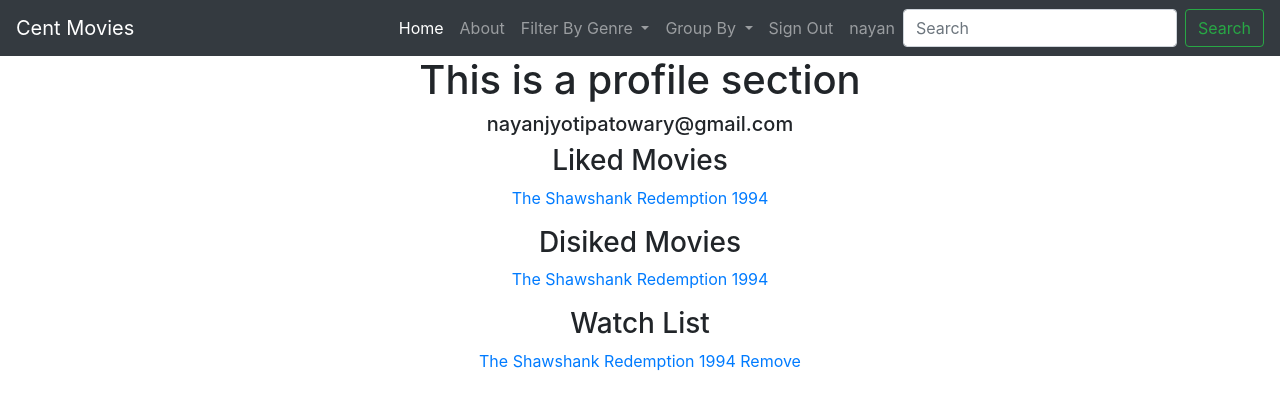
After one commit to 10nayan/Cent_Movies, a Django app: page /profile in a window 1280 px wide. The commit adds this page. Shown: the top 410 px of the page. Run offline with Django 3.2, Linux system fonts and the light colour scheme; a user stored in the database is signed in; data comes from the database, SQL or seed files in the repository; tables that the repository leaves empty hold one stand-in row (values such as "Sample post"); some libraries are stand-ins or nearby versions.

Commit message:
profile section added

```diff
--- a/movie/models.py
+++ b/movie/models.py
@@ -1,4 +1,5 @@
 from django.db import models
+from django.conf import settings
 # Create your models here.
 class Movies(models.Model):
     Director=models.CharField(max_length=30)
@@ -28,3 +29,12 @@ class Review(models.Model):
     Review=models.CharField(max_length=50)
     Date=models.DateField(auto_now_add=True)
     MovieLinked=models.ForeignKey(Movies, on_delete=models.CASCADE,related_name='movie_review')
+class Profile(models.Model):
+    Watch_list=models.ForeignKey(Movies, on_delete=models.CASCADE,related_name="watch_later",null=True)
+    ProfileLinked=models.ForeignKey(settings.AUTH_USER_MODEL, on_delete=models.CASCADE,related_name='user')
+class ProfileLikedMovie(models.Model):
+    Liked_list=models.ForeignKey(Movies, on_delete=models.CASCADE,related_name="like_later",null=True)
+    ProfileLinked=models.ForeignKey(settings.AUTH_USER_MODEL, on_delete=models.CASCADE,related_name='userliked')
+class ProfileDislikedMovie(models.Model):
+    Dislike_list=models.ForeignKey(Movies, on_delete=models.CASCADE,related_name="dislike_later",null=True)
+    ProfileLinked=models.ForeignKey(settings.AUTH_USER_MODEL, on_delete=models.CASCADE,related_name='userdisliked')
--- a/movie/templates/movie/base.html
+++ b/movie/templates/movie/base.html
@@ -50,6 +50,21 @@
                   <a class="dropdown-item" href="{% url 'groupby' 'Director' %}">Direcctor</a>
                   <a class="dropdown-item" href="{% url 'groupby' 'Language' %}">Language</a>
                   <a class="dropdown-item" href="{% url 'groupby' 'Year' %}">Year</a>
+            </li>
+              <li class="nav-item">
+                {% if user.is_authenticated %}
+                <a class="nav-link" href="{% url 'signout' %}">Sign Out</a>
+                {% else %}
+                <a class="nav-link" href="{% url 'signin' %}">Sign In</a>
+                {% endif %}
+              </li>
+              <li class="nav-item">
+                  {% if user.is_authenticated %}
+                  <a class="nav-link" href="{% url 'profile' %}">{{user.username}}</a>
+                  {% else %}
+                  <a class="nav-link" href="#">Guest</a>
+                  {% endif %}
+                </a>
               </li>
           </ul>
           <form class="form-inline my-2 my-lg-0" action="{% url 'search' %}" method="POST">
--- /dev/null
+++ b/movie/templates/movie/profile.html
@@ -0,0 +1,30 @@
+{% extends 'movie/base.html' %}
+{% block title %} movie {% endblock %}
+{% block static%}
+{% load static %}
+<link rel="stylesheet" type="text/css" href="{% static 'movie/style/rating.css' %}">
+<link rel="stylesheet" href="https://cdnjs.cloudflare.com/ajax/libs/font-awesome/4.7.0/css/font-awesome.min.css">
+{% endblock %}
+{% block content %}
+<div class="text-center">
+	<h1>This is a profile section</h1>
+	<div>
+		<h5>{{request.user.get_full_name}}</h5>
+		<h5>{{request.user.email}}</h6>
+	</div>
+	<h3>Liked Movies</h3>
+	{% for i in object1 %}
+		<a href="{% url 'detail' i.Liked_list.pk %}"><p>{{i.Liked_list}}</p></a>
+	{% endfor %}
+	<h3>Disiked Movies</h3>
+	{% for i in object2 %}
+		<a href="{% url 'detail' i.Dislike_list.pk %}"><p>{{i.Dislike_list}}</p></a>
+	{% endfor %}
+	<h3>Watch List</h3>
+	{% for i in object3 %}
+		<a href="{% url 'detail' i.Watch_list.pk %}">
+			<p>{{i.Watch_list}} <a href="{% url 'nowatchlist' i.pk %}">Remove</a> </p>
+		</a>
+	{% endfor %}
+</div>
+{% endblock %}
--- a/movie/urls.py
+++ b/movie/urls.py
@@ -1,5 +1,5 @@
 from django.urls import path
-from .views import IndexView,MovieListView,search,MovieDetailView,genrelist_view,groupby_list_view,movie_list_view,like_this_movie,dislike_this_movie,about
+from .views import IndexView,MovieListView,register,signin,search,MovieDetailView,genrelist_view,groupby_list_view,movie_list_view,like_this_movie,dislike_this_movie,about,signout,profile_view,add_to_watchlist,remove_from_watchlist,signin
 urlpatterns=[
     path('', IndexView.as_view(),name='index'),
     path('list', MovieListView.as_view(),name='list'),
@@ -10,5 +10,11 @@ urlpatterns=[
     path('groupby/<str:groupby_arg>/<str:arg>',movie_list_view,name='new_list'),
     path('<int:key>/like',like_this_movie,name='like'),
     path('<int:key>/dislike',dislike_this_movie,name='dislike'),
-    path('about',about, name='about')
+    path('about',about, name='about'),
+    path('register',register,name='register'),
+    path('signin',signin,name='signin'),
+    path('signout',signout,name='signout'),
+    path('profile',profile_view,name='profile'),
+    path('<int:key>/detail/watchlist',add_to_watchlist,name='watchlist'),
+    path('<int:key>/detail/nowatchlist',remove_from_watchlist,name='nowatchlist')
 ]
--- a/movie/views.py
+++ b/movie/views.py
@@ -1,11 +1,17 @@
 from django.shortcuts import render,redirect
 from django.core.paginator import Paginator
-from .models import Movies
-from .forms import ReviewForm
-from django.views.generic import CreateView, DetailView,ListView,UpdateView,DeleteView
+from .models import Movies,Review,Profile,ProfileLikedMovie,ProfileDislikedMovie
+from .forms import ReviewForm,UserForm
+from django.views.generic import DetailView,ListView
 from django.views import View
 from django.urls import reverse
 from django.http import HttpResponse,JsonResponse
+from django.contrib.auth import authenticate,login,logout
+from django.contrib import messages
+from django.contrib.auth.forms import UserCreationForm
+from django.contrib.auth.decorators import login_required
+from django.contrib.auth import get_user_model
+User = get_user_model()
 # Create your views here.
 class IndexView(View):
     template_name='movie/index.html'
@@ -90,11 +96,29 @@ def like_this_movie(request,key):
     obj=Movies.objects.get(pk=key)
     obj.Like+=1
     obj.save()
+    if request.user.is_authenticated:
+        usrname=request.user.get_username()
+        user=User.objects.get(username=usrname)
+        try:
+            ProfileLikedMovie.objects.get(Liked_list=obj,ProfileLinked=user)
+        except:
+            profile=ProfileLikedMovie(Liked_list=obj,ProfileLinked=user)
+            profile.save()
+        return JsonResponse({'success':True,'content':'Like','Like':obj.Like})
     return JsonResponse({'success':True,'content':'Like','Like':obj.Like})
 def dislike_this_movie(request,key):
     obj=Movies.objects.get(pk=key)
     obj.Dislike+=1
     obj.save()
+    if request.user.is_authenticated:
+        usrname=request.user.get_username()
+        user=User.objects.get(username=usrname)
+        try:
+            ProfileDislikedMovie.objects.get(Dislike_list=obj,ProfileLinked=user)
+        except:
+            profile=ProfileDislikedMovie(Dislike_list=obj,ProfileLinked=user)
+            profile.save()
+        return JsonResponse({'success':True,'content':'Dislike','Dislike':obj.Dislike})
     return JsonResponse({'success':True,'content':'Dislike','Dislike':obj.Dislike})
 def search(request):
     search_obj=request.POST.get('search_obj')
@@ -105,3 +129,50 @@ def search(request):
     return render(request,'movie/genre.html',{'page_obj': page_obj,'genre':'search'})
 def about(request):
     return render(request,'movie/about.html')
+def register(request):
+    if request.method=="POST":
+        form=UserForm(request.POST)
+        if form.is_valid():
+            form.save()
+            messages.success(request, 'Account created successfully, signin now')
+            return redirect('/signin')
+    else:
+        form=UserForm()
+    return render(request,'movie/register.html',{'form':form})
+def signin(request):
+    if request.method=="POST":
+        username=request.POST['username']
+        password=request.POST['password']
+        user=authenticate(request,username=username,password=password)
+        if user is not None:
+            login(request,user)
+            messages.success(request, f"You are now logged in as {username}")
+            return redirect('/signin')
+        else:
+            messages.warning(request,"Invalid username or password")
+            return redirect('/signin')
+    return render (request,'movie/signin.html')
+def signout(request):
+    logout(request)
+    return redirect('/signin')
+def profile_view(request):
+    obj1=ProfileLikedMovie.objects.filter(ProfileLinked=request.user)
+    obj2=ProfileDislikedMovie.objects.filter(ProfileLinked=request.user)
+    obj3=Profile.objects.filter(ProfileLinked=request.user)
+    return render (request,'movie/profile.html',{'object1':obj1,'object2':obj2,'object3':obj3})
+@login_required(login_url='signin')
+def add_to_watchlist(request,key):
+    usrname=request.user.get_username()
+    obj=Movies.objects.get(pk=key)
+    user=User.objects.get(username=usrname)
+    try:
+        Profile.objects.get(Watch_list=obj,ProfileLinked=user)
+    except:
+        profile=Profile(Watch_list=obj,ProfileLinked=user)
+        profile.save()
+    finally:
+        return redirect('/profile')
+def remove_from_watchlist(request,key):
+    profile=Profile.objects.get(pk=key)
+    profile.delete()
+    return redirect('/profile')
--- a/movie_site/settings.py
+++ b/movie_site/settings.py
@@ -20,12 +20,13 @@ BASE_DIR = Path(__file__).resolve(strict=True).parent.parent
 # See https://docs.djangoproject.com/en/3.1/howto/deployment/checklist/
 
 # SECURITY WARNING: keep the secret key used in production secret!
+
 SECRET_KEY = os.environ['SECRET_KEY']
 
 # SECURITY WARNING: don't run with debug turned on in production!
 DEBUG = False
 
-ALLOWED_HOSTS = ['centmovies.herokuapp.com','127.0.0.1' ]
+ALLOWED_HOSTS = ['centmovies.herokuapp.com','127.0.0.1','localhost' ]
 
 
 # Application definition
@@ -82,7 +83,6 @@ db_from_env = dj_database_url.config(conn_max_age=500)
 DATABASES['default']=db_from_env
 
 
-
 # Password validation
 # https://docs.djangoproject.com/en/3.1/ref/settings/#auth-password-validators
 
@@ -118,5 +118,6 @@ USE_TZ = True
 
 # Static files (CSS, JavaScript, Images)
 # https://docs.djangoproject.com/en/3.1/howto/static-files/
+
 STATIC_ROOT  =   os.path.join(BASE_DIR, 'staticfiles')
 STATIC_URL = '/static/'
```
Also changed, not shown: movie/admin.py (+5 -2 lines), movie/forms.py (+15 -0 lines), movie/templates/movie/detail.html (+6 -1 lines), movie/templates/movie/register.html (added, +16 -0 lines), movie/templates/movie/signin.html (added, +35 -0 lines), movie/migrations/0006_profile_profiledislikedmovie_profilelikedmovie.py (added), movie/static/movie/image/19.jpg, movie/static/movie/image/20.jpg, movie/static/movie/image/81.jpg.
